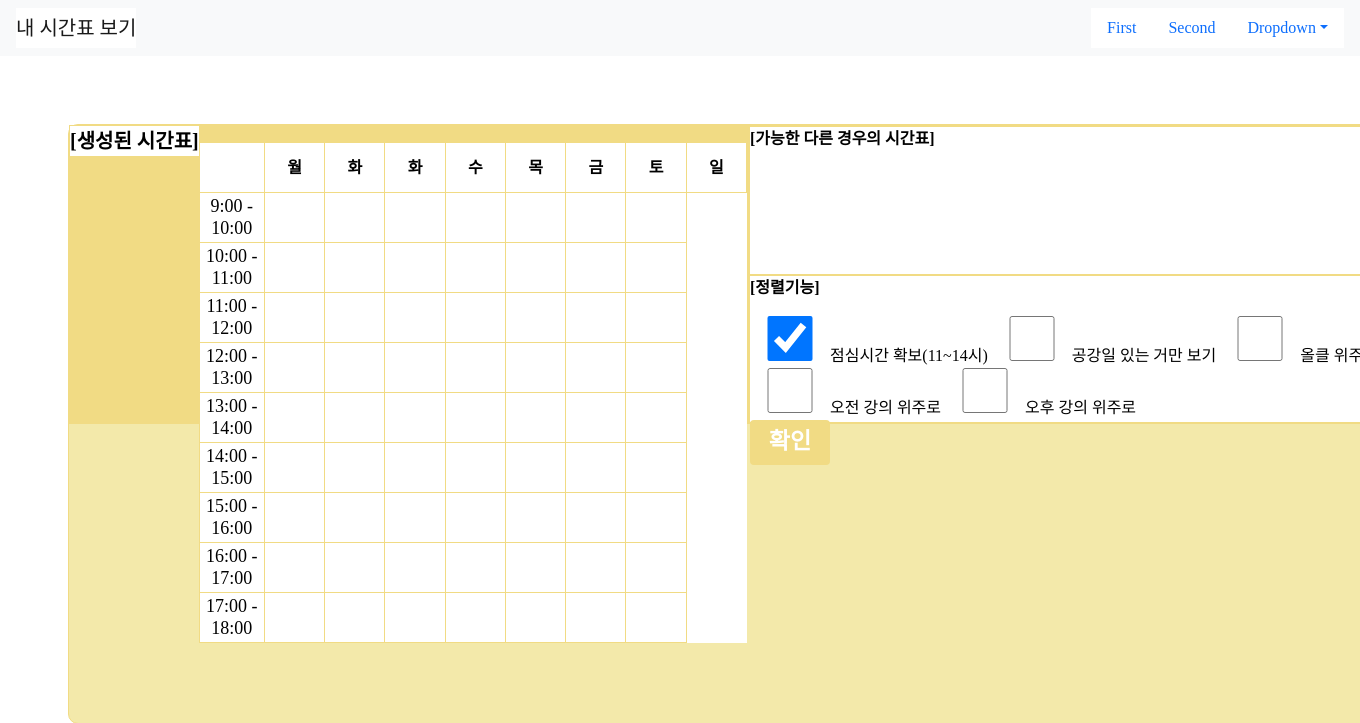
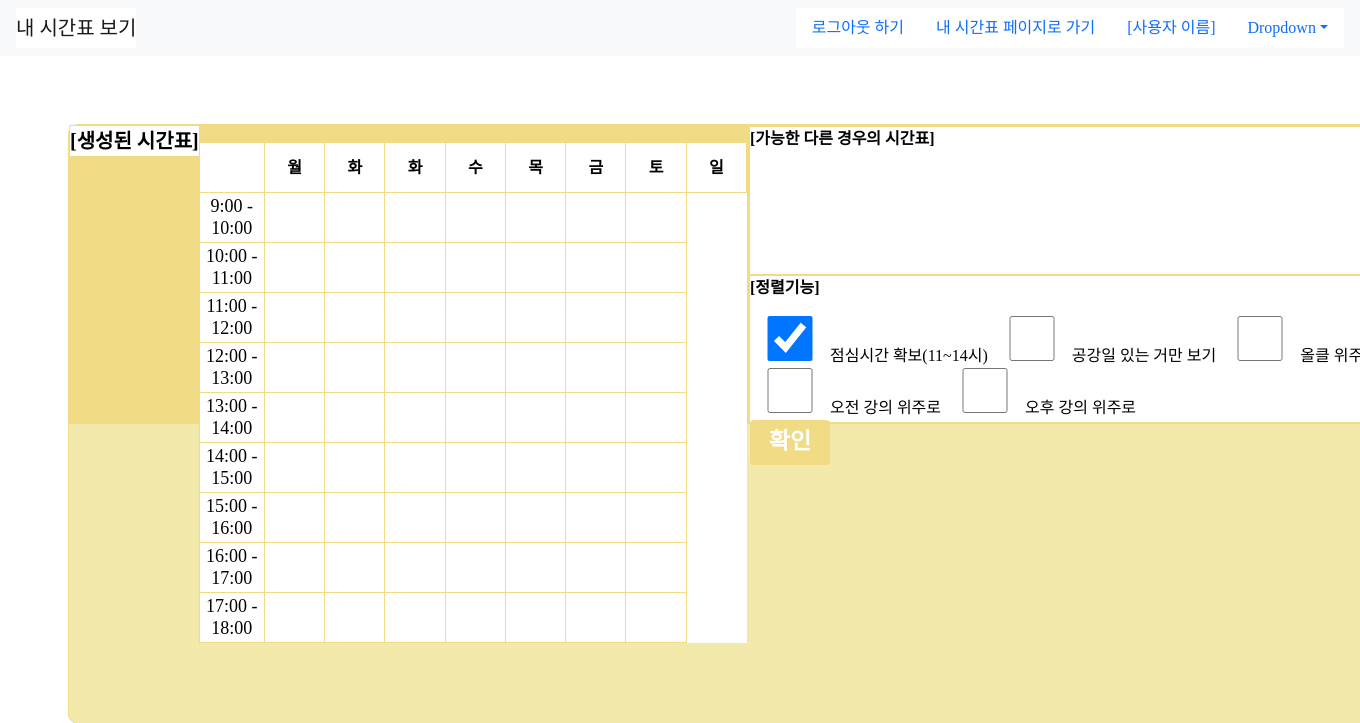
Before and after one commit to HICC-Presentation-Contest/O5, a Python web app: template Project/my_time_table_page/templates/my_time_table_page/displayingNewTimeTable.html in a window 1360 px wide; the page is wider, and only the part inside the window is pictured. Shown: the top 723 px of that part. Run offline with Jinja, Linux system fonts and the light colour scheme; the template is opened without the code that fills it, so the values that code supplies are empty; some web fonts are replaced.

Commit message:
Design: 잠시 수정한 것 마저 올리기

```diff
--- a/Project/my_time_table_page/templates/my_time_table_page/displayingNewTimeTable.html
+++ b/Project/my_time_table_page/templates/my_time_table_page/displayingNewTimeTable.html
@@ -32,13 +32,16 @@
 
 <!-- 페이지 상단 로고 -->
 <nav id="navbar-example2" class="navbar bg-light px-3 mb-3">
-    <a class="navbar-brand" href="myTimeTable.demo">내 시간표 보기</a>
+    <a class="navbar-brand" href="myTimeTable.demo">       내 시간표 보기</a>
     <ul class="nav nav-pills">
         <li class="nav-item">
-            <a class="nav-link" href="#scrollspyHeading1">First</a>
+            <a class="nav-link" href="#scrollspyHeading1">로그아웃 하기</a>
         </li>
         <li class="nav-item">
-            <a class="nav-link" href="#scrollspyHeading2">Second</a>
+            <a class="nav-link" href="#scrollspyHeading2">내 시간표 페이지로 가기</a>
+        </li>
+        <li class="nav item">
+            <a class="nav-link" href="#scrollspyHeading3">[사용자 이름]</a>
         </li>
         <li class="nav-item dropdown">
             <a class="nav-link dropdown-toggle" data-bs-toggle="dropdown" href="#" role="button" aria-expanded="false">Dropdown</a>
```
